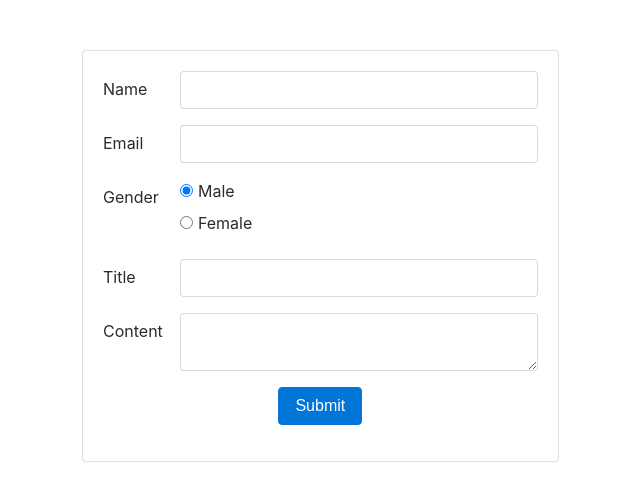
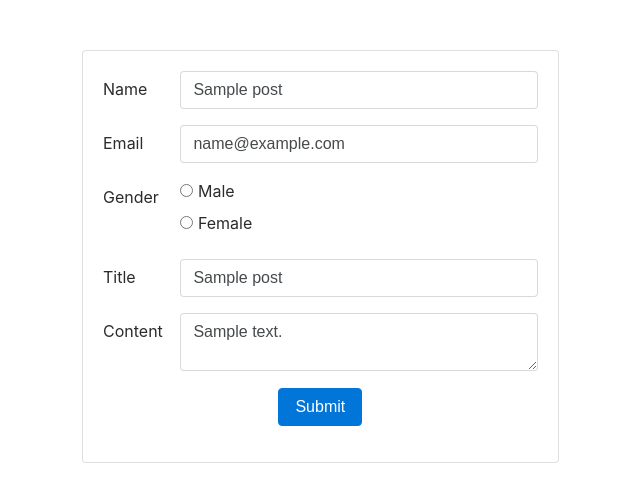
Before and after one commit to KentaroMorishita/sample_form, a PHP site: template app/Views/contacts/create.twig in a window 1280 px wide. Shown: the top 502 px of the page, without its empty margins (193-833 px from the left). Run offline with PHP 8.4, Linux system fonts and the light colour scheme; the template is opened without the code that fills it: most values are stand-ins (such as "Sample title", 1, 10 or a date in 2020); some libraries are stand-ins or nearby versions.

Commit message:
Added contact form validations

```diff
--- a/app/Views/contacts/create.twig
+++ b/app/Views/contacts/create.twig
@@ -10,13 +10,13 @@
 						<div class="form-group row">
 							<label class="col-sm-2 col-form-label">Name</label>
 							<div class="col-sm-10">
-								<input class="form-control" type="text" name="name" value="">
+								<input class="form-control" type="text" name="name" value="{{post.name}}">
 							</div>
 						</div>
 						<div class="form-group row">
 							<label class="col-sm-2 col-form-label">Email</label>
 							<div class="col-sm-10">
-								<input class="form-control" type="text" name="email" value="">
+								<input class="form-control" type="text" name="email" value="{{post.email}}">
 							</div>
 						</div>
 						<div class="form-group row">
@@ -24,13 +24,13 @@
 							<div class="col-sm-10">
 								<div class="form-check">
 									<label class="form-check-label">
-										<input class="form-check-input" type="radio" name="gender" id="genderRadio1" value="Male" checked>
+										<input class="form-check-input" type="radio" name="gender" id="genderRadio1" value="Male" {% if post.gender == 'Male' or post.gender is null %}checked{% endif %}>
 										Male
 									</label>
 								</div>
 								<div class="form-check">
 									<label class="form-check-label">
-										<input class="form-check-input" type="radio" name="gender" id="genderRadio2" value="Female">
+										<input class="form-check-input" type="radio" name="gender" id="genderRadio2" value="Female" {% if post.gender == 'Female' %}checked{% endif %}>
 										Female
 									</label>
 								</div>
@@ -39,16 +39,25 @@
 						<div class="form-group row">
 							<label class="col-sm-2 col-form-label">Title</label>
 							<div class="col-sm-10">
-								<input class="form-control" type="text" name="title" value="">
+								<input class="form-control" type="text" name="title" value="{{post.title}}">
 							</div>
 						</div>
 						<div class="form-group row">
 							<label class="col-sm-2 col-form-label">Content</label>
 							<div class="col-sm-10">
-								<textarea class="form-control" type="text" name="content"></textarea>
+								<textarea class="form-control" type="text" name="content">{{post.content|e}}</textarea>
 							</div>
 						</div>
 						<div class="form-group row">
+							<div class="col-sm-12">
+								{% if errors %}
+									<div class="alert alert-danger">
+										{% for error in errors %}
+											<p>{{error}}</p>
+										{% endfor %}
+									</div>
+								{% endif %}
+							</div>
 							<div class="col-sm-12 text-center">
 								<button type="submit" class="btn btn-primary">Submit</button>
 							</div>
```
Also changed, not shown: app/Controllers/ContactController.php (+52 -4 lines).
